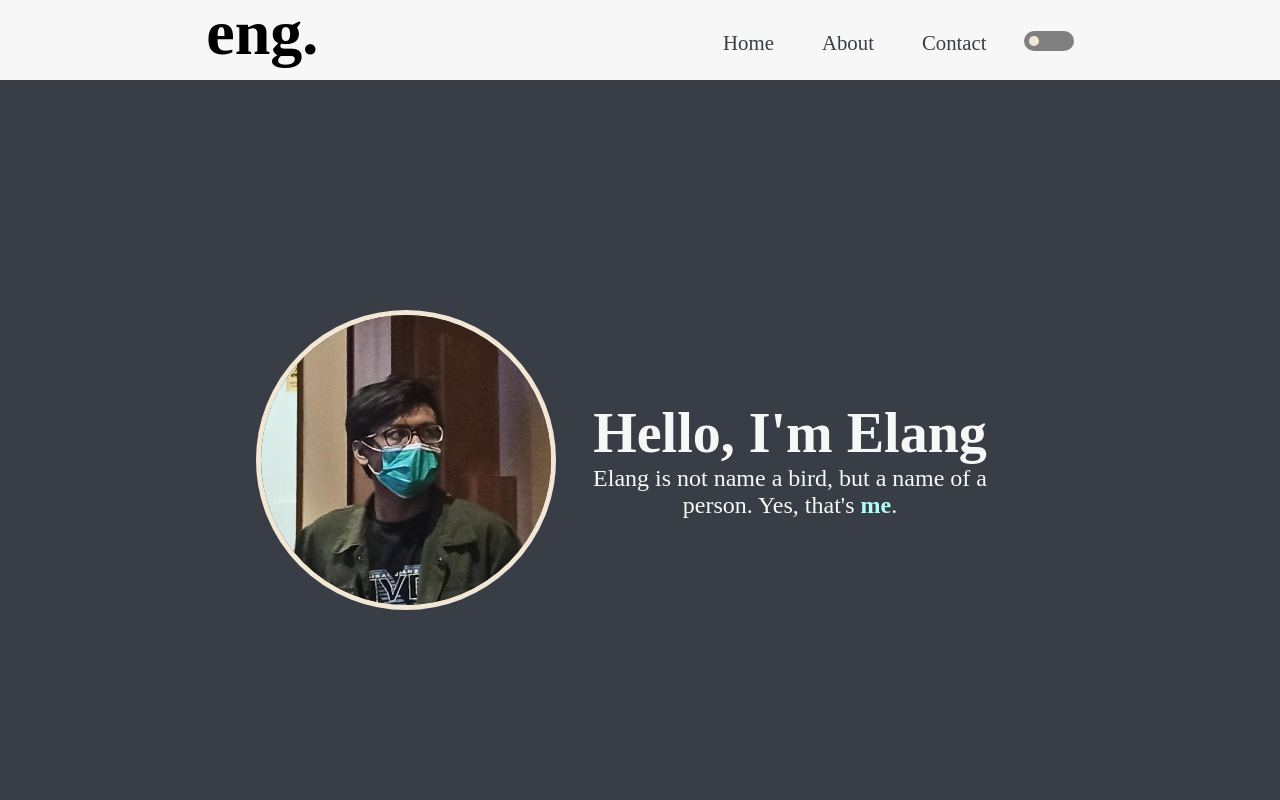
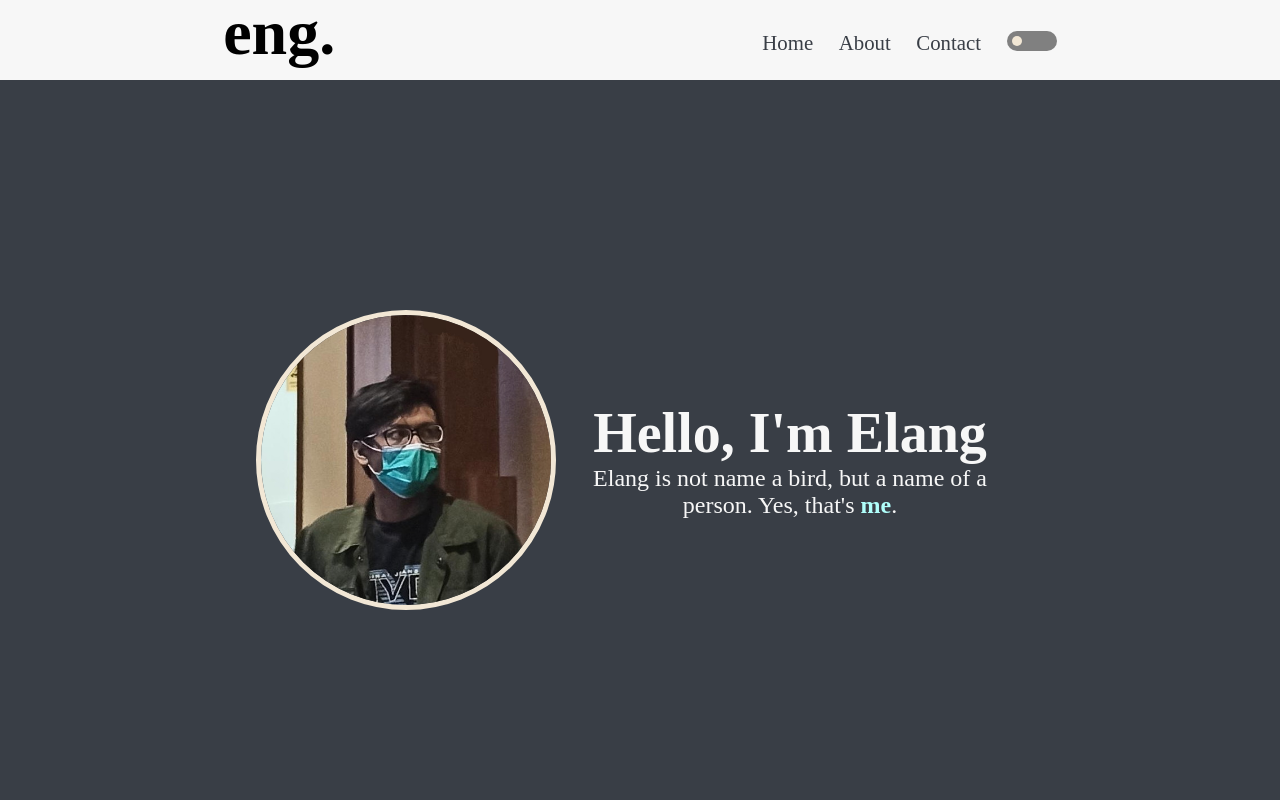
Before and after one commit to maybeenang/Praktikum-4-PemWeb-2022, a plain HTML site: page Tugas/index.html in a window 1280 px wide. Shown: the top 800 px of the page. Drawn offline with nearby package versions, Linux system fonts and the light colour scheme.

Commit message:
dbaibeuif

```diff
--- a/Tugas/sass/style.scss
+++ b/Tugas/sass/style.scss
@@ -135,7 +135,7 @@ body {
             a {
                 text-decoration: none;
                 color: $primary-color-light;
-                padding: 1rem;
+                padding: .3rem;
                 font-size: 1rem;
                 &:hover {
                     color: $secondary-color-light;
```
Also changed, not shown: Tugas/sass/style.css, 1 other file.
